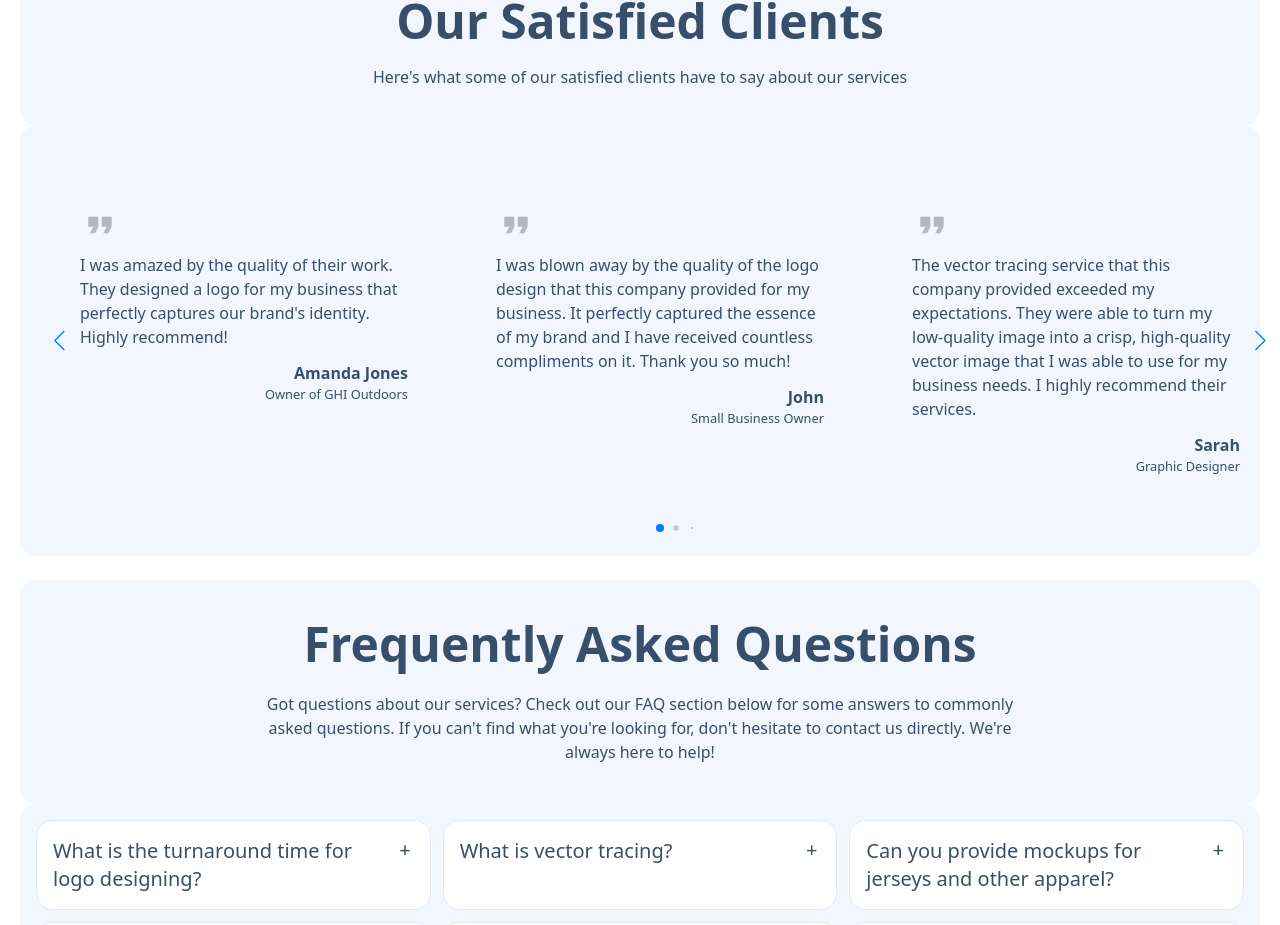
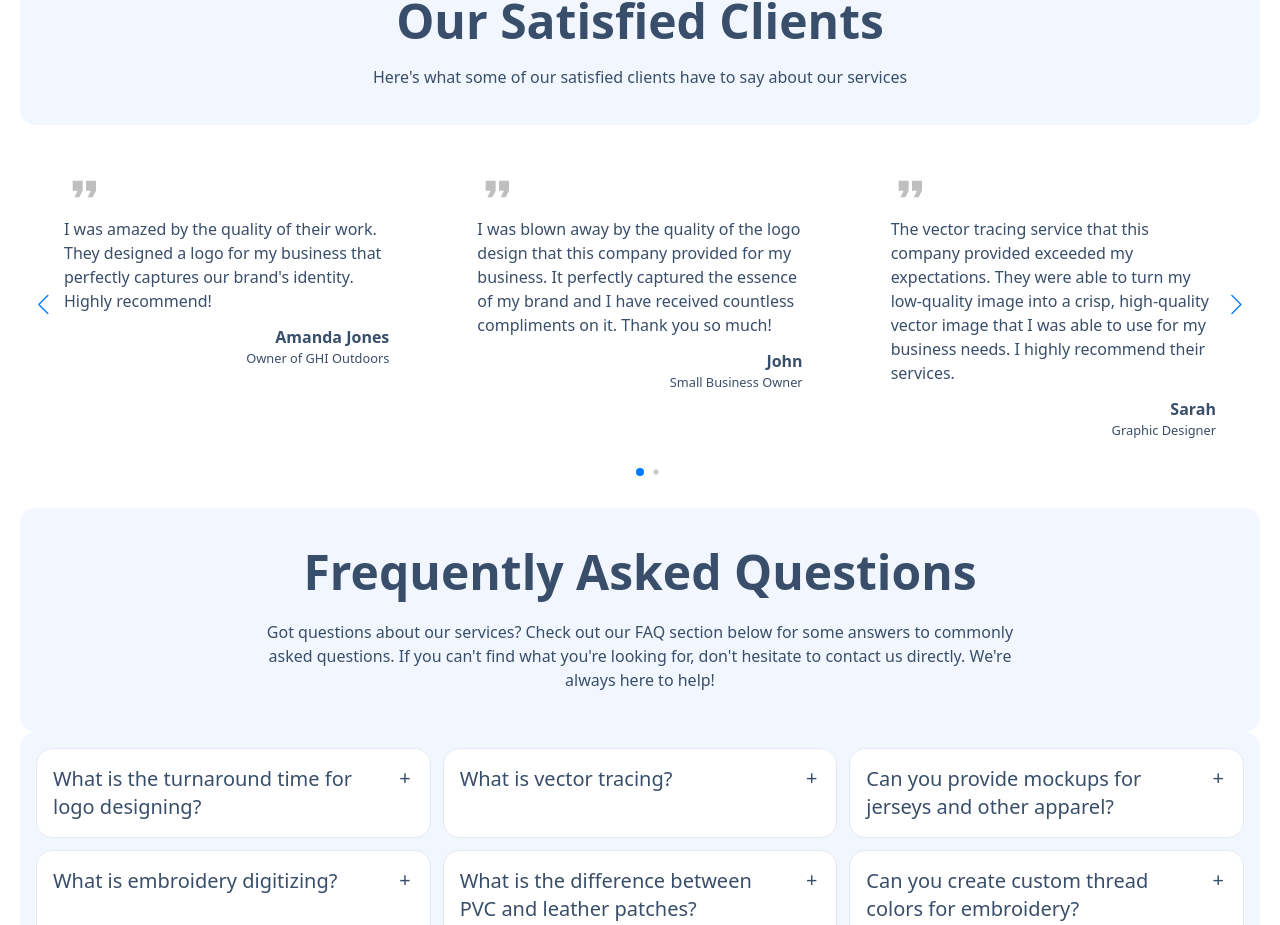
Before and after one commit to mdazlaanzubair/AQ-Web-App-Project, a React (Vite) app: page / in a window 1280 px wide. Shown: the part 2215-3140 px from the top of the page. Built offline with nearby package versions, Linux system fonts and the light colour scheme.

Commit message:
left from commit in previous commit

```diff
--- a/src/components/landing-page/home/ScrollTop.jsx
+++ b/src/components/landing-page/home/ScrollTop.jsx
@@ -30,7 +30,7 @@ const ScrollTop = () => {
 
   return isVisible ? (
     <button
-      className="btn btn-sm btn-circle btn-primary fixed bottom-5 right-3 z-10"
+      className="btn btn-circle fixed bottom-5 right-3 z-10 text-primary"
       onClick={handleClick}
     >
       <svg
--- a/src/components/landing-page/home/Testimonials.jsx
+++ b/src/components/landing-page/home/Testimonials.jsx
@@ -21,26 +21,38 @@ const Testimonials = () => {
           </div>
         </div>
       </div>
-      <div className="hero rounded-box bg-base-200">
-        <div className="hero-content text-center flex-col">
-          {/* <div className="max-w-3xl md:max-w-lg lg:max-w-4xl"> */}
       <div className="w-full">
         <Swiper
           modules={[Navigation, Pagination]}
-              slidesPerView={3}
+          slidesPerView={1}
           spaceBetween={0}
           loop={true}
           navigation={true}
-              grabCursor={true}
+          grabCursor={false}
           centeredSlides={true}
           pagination={{
             dynamicBullets: true,
             clickable: true,
           }}
-              className="rounded-box py-5"
+          breakpoints={{
+            // when window width is >= 320px
+            320: {
+              slidesPerView: 1,
+              spaceBetween: 0,
+              slidesPerGroup: 1,
+            },
+            // when window width is >= 640px
+            640: {
+              slidesPerView: 2,
+              slidesPerGroup: 2,
+            },
+            1000: {
+              slidesPerView: 3,
+              slidesPerGroup: 3,
+            },
+          }}
         >
-              {appContent?.testimonial_section?.reviews?.map(
-                (review, index) => (
+          {appContent?.testimonial_section?.reviews?.map((review, index) => (
             <SwiperSlide key={index}>
               <div className="card w-auto m-3 hover:shadow">
                 <div className="card-body">
@@ -64,11 +76,8 @@ const Testimonials = () => {
                 </div>
               </div>
             </SwiperSlide>
-                )
-              )}
+          ))}
         </Swiper>
-          </div>
-        </div>
       </div>
     </section>
   );
```
Lines whose indentation alone changed are shown as unchanged.
